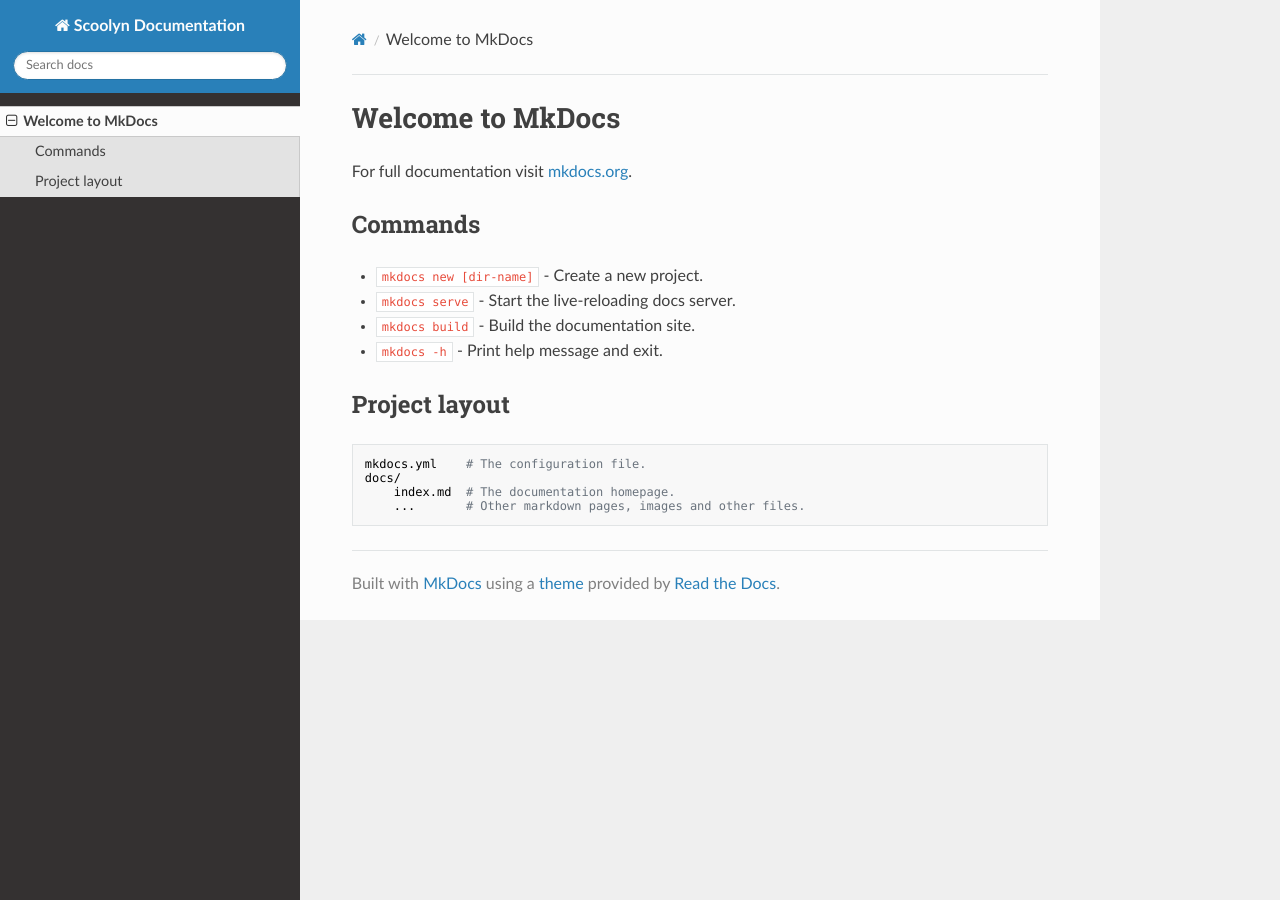
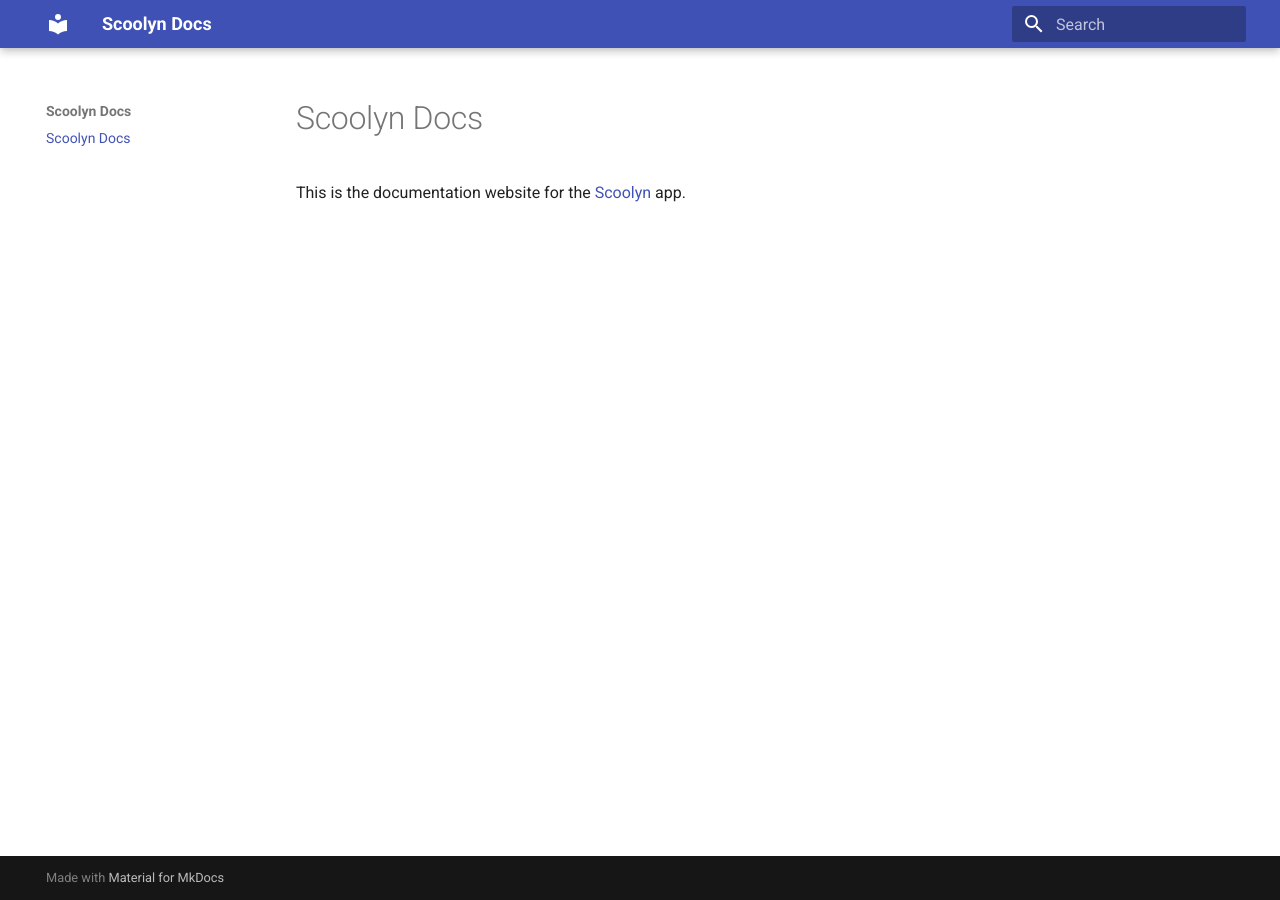
Before and after one commit to digikraaft/docs.scoolyn.com, an MkDocs documentation site: the page built from docs/index.md, in a window 1280 px wide. Built offline with MkDocs 1.6.1 and Material for MkDocs 9.7.7, drawn with Linux system fonts in a browser that asks for light colours; nearby versions of some CDN libraries.

Commit message:
initial theme setup

```diff
--- a/docs/index.md
+++ b/docs/index.md
@@ -1,17 +1,3 @@
-# Welcome to MkDocs
+# Scoolyn Docs
 
-For full documentation visit [mkdocs.org](https://www.mkdocs.org).
-
-## Commands
-
-* `mkdocs new [dir-name]` - Create a new project.
-* `mkdocs serve` - Start the live-reloading docs server.
-* `mkdocs build` - Build the documentation site.
-* `mkdocs -h` - Print help message and exit.
-
-## Project layout
-
-    mkdocs.yml    # The configuration file.
-    docs/
-        index.md  # The documentation homepage.
-        ...       # Other markdown pages, images and other files.
+This is the documentation website for the [Scoolyn](https://scoolyn.com) app.
--- a/mkdocs.yml
+++ b/mkdocs.yml
@@ -1,3 +1,7 @@
-site_name: Scoolyn Documentation
+site_name: Scoolyn Docs
 site_url: https://docs.scoolyn.com
-theme: readthedocs
+theme:
+  name: material
+  custom_dir: overrides
+extra_css:
+  - css/style.css
```
Also changed, not shown: docs/css/style.css (added), docs/img/favicon.ico (added), overrides/assets/images/favicon.png (added).
